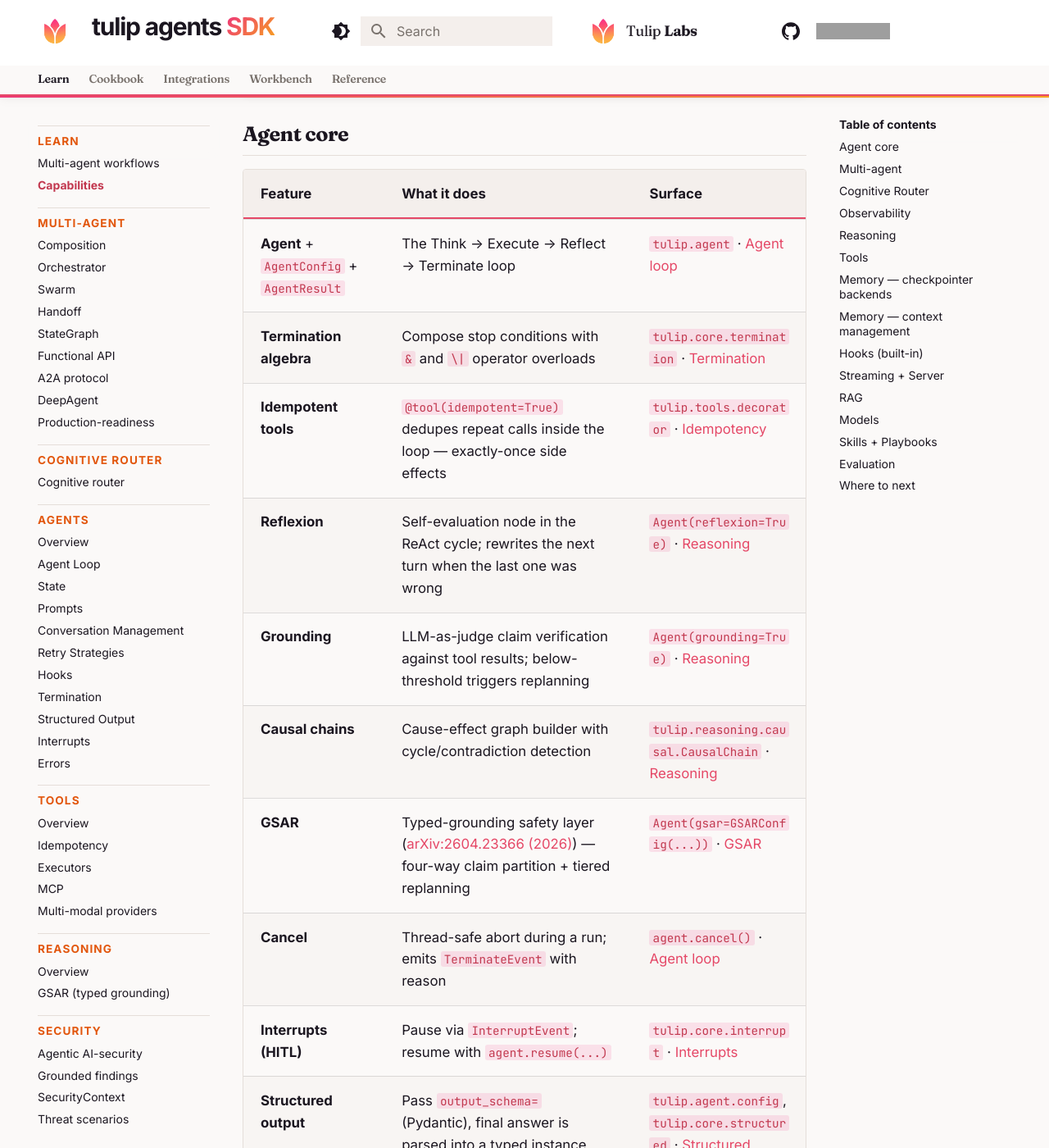
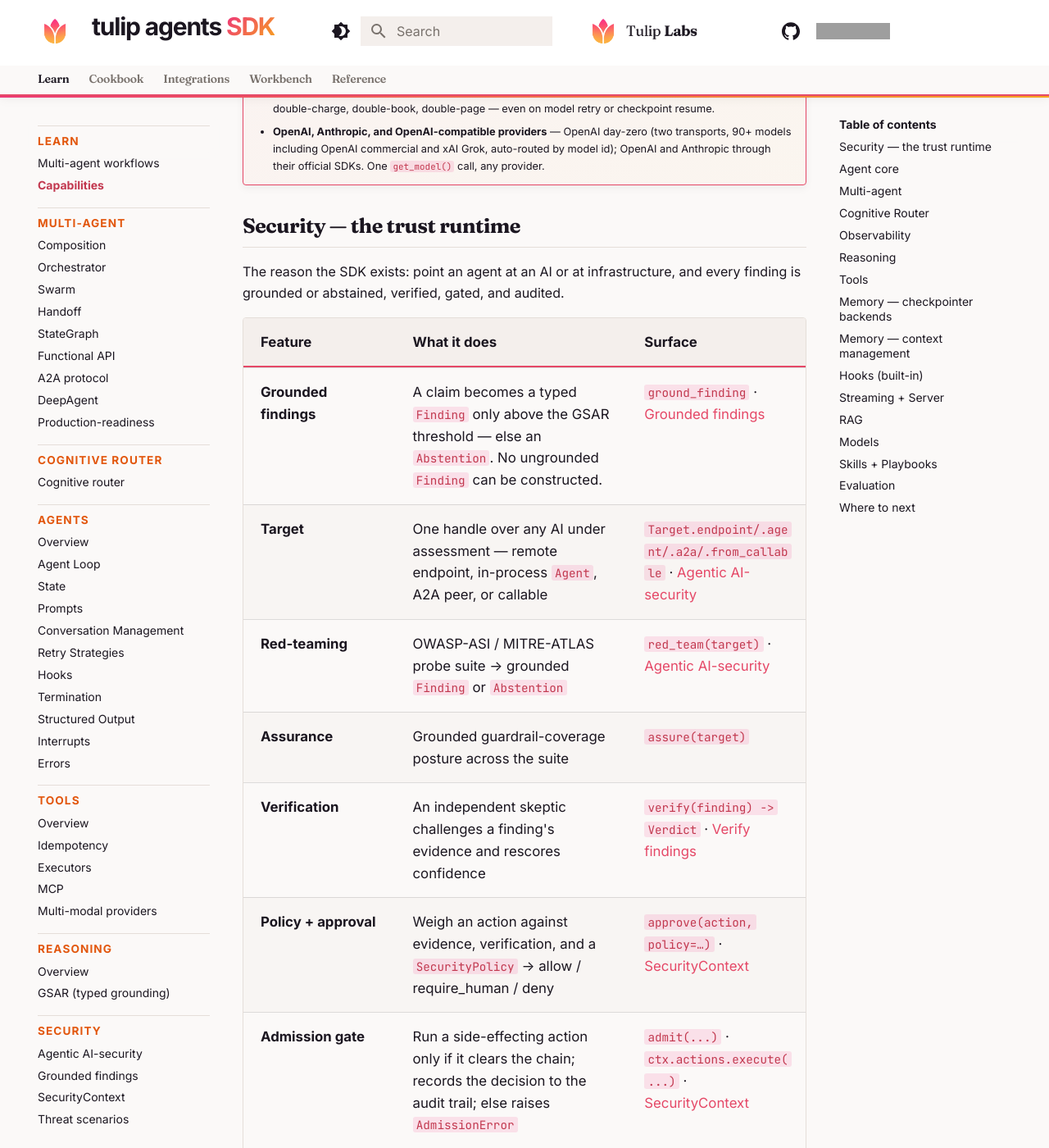
Before and after one commit to tuliplabs-ai/docs, an MkDocs documentation site: the page built from docs/capabilities.md, in a window 1280 px wide and 1400 px high, scrolled down 815 px. Shown: the whole window at 82% size. Built offline with MkDocs 1.6.1 and Material for MkDocs 9.7.7, drawn with Linux system fonts in a browser that asks for light colours; some of the changed text lies outside the part shown; grey boxes are pictures that could not be loaded.

Commit message:
docs: add the Security trust-runtime section to the capabilities matrix
The capabilities matrix listed every general-framework capability (agent core, multi-agent,
router, RAG, memory) but NOT a single security one — omitting the reason the SDK exists. Adds a
'Security — the trust runtime' section (grounded findings, Target, red_team/assure, verify,
approve, the admission gate, SecurityContext, audit trail, cloud posture, fingerprinting,
secure_agent, integrations) as the first section, plus a distinctive bullet for the enforced
chain. Builds clean under --strict.

Signed-off-by: tuliplabs <328004975+tuliplabs@users.noreply.github.com>

```diff
--- a/docs/capabilities.md
+++ b/docs/capabilities.md
@@ -7,6 +7,13 @@
     These are architectural choices no other Python agent framework ships
     together in one coherent stack:
 
+    - **The trust runtime for security AI** — an agent's claim becomes a typed
+      `Finding` only above the GSAR grounding threshold, else it **abstains**;
+      `verify()` challenges the finding, `approve()` weighs it against a
+      `SecurityPolicy`, and `admit()` runs a side-effecting action *only if* the
+      chain clears — recording every decision to a hash-chained audit trail.
+      Grounding → verification → policy → approval → admission → audit, enforced
+      in code, not convention.
     - **Multi-agent SDK** — describe a task; a
       typed registry picks one of eight protocols and instantiates the
       matching SDK primitive. The LLM fills a typed `GoalFrame`; routing is
@@ -38,6 +45,27 @@
       Grok, auto-routed by model id); OpenAI and Anthropic through their
       official SDKs. One `get_model()` call, any
       provider.
+
+## Security — the trust runtime
+
+The reason the SDK exists: point an agent at an AI or at infrastructure, and
+every finding is grounded or abstained, verified, gated, and audited.
+
+| Feature | What it does | Surface |
+|---|---|---|
+| **Grounded findings** | A claim becomes a typed `Finding` only above the GSAR threshold — else an `Abstention`. No ungrounded `Finding` can be constructed. | `ground_finding` · [Grounded findings](concepts/security.md) |
+| **Target** | One handle over any AI under assessment — remote endpoint, in-process `Agent`, A2A peer, or callable | `Target.endpoint/.agent/.a2a/.from_callable` · [Agentic AI-security](concepts/agentic-ai-security.md) |
+| **Red-teaming** | OWASP-ASI / MITRE-ATLAS probe suite → grounded `Finding` or `Abstention` | `red_team(target)` · [Agentic AI-security](concepts/agentic-ai-security.md) |
+| **Assurance** | Grounded guardrail-coverage posture across the suite | `assure(target)` |
+| **Verification** | An independent skeptic challenges a finding's evidence and rescores confidence | `verify(finding) -> Verdict` · [Verify findings](notebooks/notebook_78_verify_findings.md) |
+| **Policy + approval** | Weigh an action against evidence, verification, and a `SecurityPolicy` → allow / require_human / deny | `approve(action, policy=…)` · [SecurityContext](concepts/security-context.md) |
+| **Admission gate** | Run a side-effecting action only if it clears the chain; records the decision to the audit trail; else raises `AdmissionError` | `admit(...)` · `ctx.actions.execute(...)` · [SecurityContext](concepts/security-context.md) |
+| **SecurityContext** | Investigate by domain (logs / endpoint / identity / cloud / threat-intel / actions), not by vendor | `SecurityContext()` · [SecurityContext](concepts/security-context.md) |
+| **Audit trail** | Hash-chained, tamper-evident record of every action; exports JSONL for a SIEM | `AuditTrail` · [Observability](concepts/observability.md) |
+| **Cloud posture (read-only)** | Spec-driven AWS auditing — `describe_aws` introspects botocore models; `use_aws` runs read-only calls, writes refused by construction | `tulip.security.aws` · [Cloud posture](concepts/cloud-posture.md) |
+| **Inference fingerprinting** | Timing side-channel model/hardware fingerprint → grounded `FingerprintFinding` or abstention | `fingerprint_to_finding` · [Grounded findings](concepts/security.md) |
+| **Secure agent** | An `Agent` with grounding + guardrails + audit trail on by default | `secure_agent(...)` · [Agentic AI-security](concepts/agentic-ai-security.md) |
+| **Vendor integrations** | Inject real vendors per domain — Splunk, CrowdStrike, Okta, Auth0, VirusTotal, Wiz | `tulip-integrations` · [Integrations](integrations/index.md) |
 
 ## Agent core
 
```
